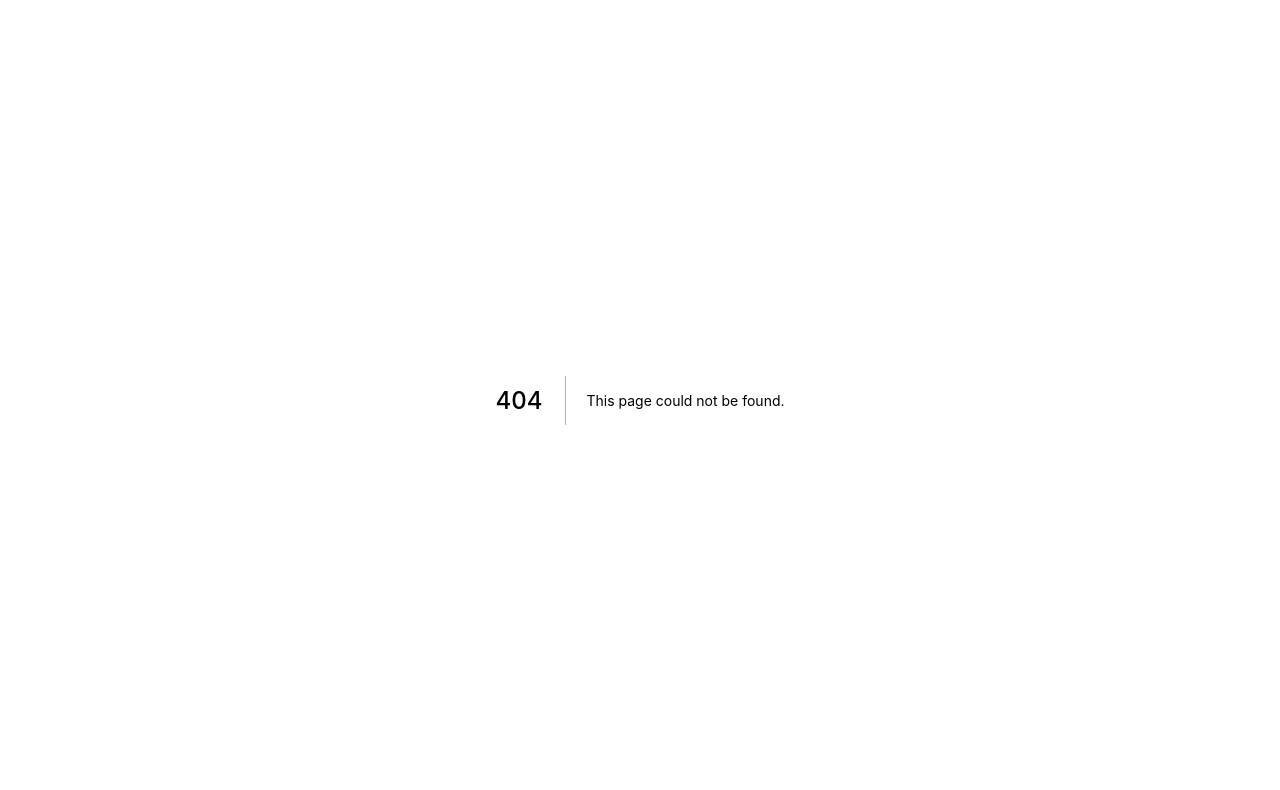
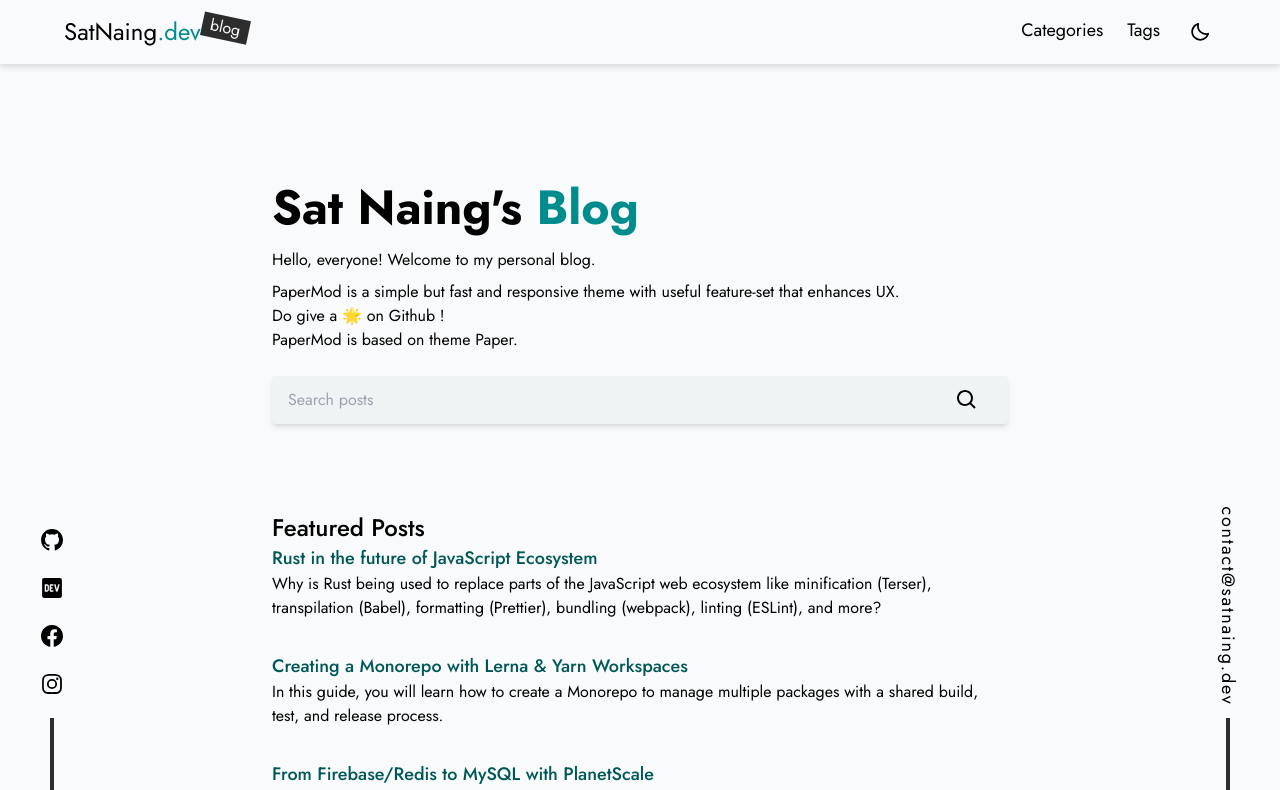
Before and after one commit to Muray1008/portfolio, a Next.js app: page /blog in a window 1280 px wide. Before the commit this address had no page. Shown: the top 790 px of the page. Built offline with nearby package versions, Linux system fonts and the light colour scheme.

Commit message:
:sparkles: create blog page

```diff
--- /dev/null
+++ b/pages/blog/index.tsx
@@ -0,0 +1,64 @@
+import type { NextPage } from "next";
+import Header from "../../components/Header";
+import HeroSection from "../../sections/HeroSection";
+import AboutSection from "../../sections/AboutSection";
+import ProjectSection from "../../sections/ProjectSection";
+import BlogSection from "../../sections/BlogSection";
+import ContactSection from "../../sections/ContactSection";
+import Footer from "../../components/Footer";
+import SkipToMain from "../../components/SkipToMain";
+import SocialLinks from "../../components/SocialLinks";
+import Head from "next/head";
+import BlogHeader from "../../components/BlogHeader";
+import BlogHeroSection from "../../sections/BlogHeroSection";
+import BlogCard from "../../components/BlogCard";
+
+const Home: NextPage = () => {
+  return (
+    <>
+      <Head>
+        <title>Sat Naing's Blog</title>
+      </Head>
+      <div className="bg-bglight dark:bg-bgdark">
+        <div className="selection:bg-marrsgreen selection:text-bglight dark:selection:bg-carrigreen dark:selection:text-bgdark">
+          <SkipToMain />
+          <BlogHeader />
+          <SocialLinks />
+          <main id="main" className="mb-20">
+            <BlogHeroSection />
+            <div className="py-8 px-4 sm:px-8 md:px-20 max-w-4xl mx-auto">
+              <h2 className="text-2xl font-medium">Featured Posts</h2>
+              {blogPosts.map((post) => (
+                <BlogCard post={post} key={post.id} />
+              ))}
+            </div>
+          </main>
+          <Footer />
+        </div>
+      </div>
+    </>
+  );
+};
+
+const blogPosts = [
+  {
+    id: 1,
+    title: "Rust in the future of JavaScript Ecosystem",
+    link: "#somelink",
+    desc: "Why is Rust being used to replace parts of the JavaScript web ecosystem like minification (Terser), transpilation (Babel), formatting (Prettier), bundling (webpack), linting (ESLint), and more?",
+  },
+  {
+    id: 2,
+    title: "Creating a Monorepo with Lerna & Yarn Workspaces",
+    link: "#somelink",
+    desc: "In this guide, you will learn how to create a Monorepo to manage multiple packages with a shared build, test, and release process.",
+  },
+  {
+    id: 3,
+    title: "From Firebase/Redis to MySQL with PlanetScale",
+    link: "#somelink",
+    desc: "Learn how I migrated my Next.js website to use MySQL with PlanetScale, resulting in 10x faster response times for my APIs.",
+  },
+];
+
+export default Home;
```
